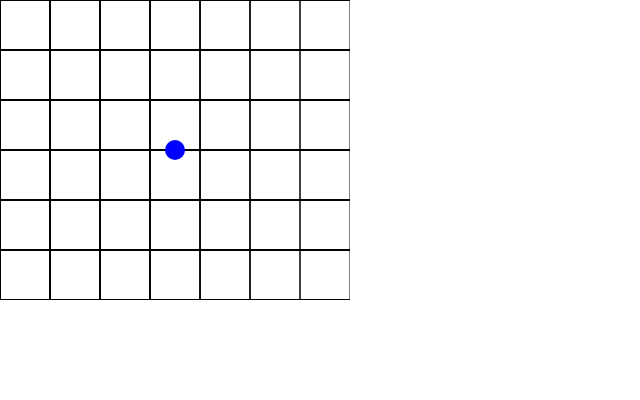
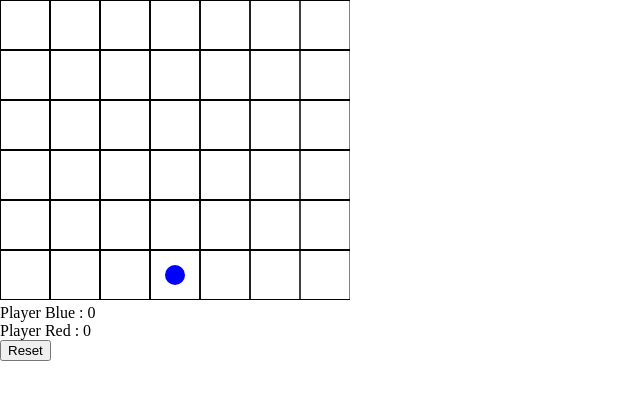
Before and after one commit to baydir75/puissance4Canvas, a plain HTML site: page index.html in a window 1280 px wide. Both pictures are taken after a click on the element 175 px from the left and 150 px from the top of the page. Shown: the whole page, without its empty margins (0-640 px from the left). Drawn offline with Linux system fonts and the light colour scheme.

Commit message:
Puissance 4 v2

```diff
--- /dev/null
+++ b/app2.js
@@ -0,0 +1,193 @@
+const canvas = document.getElementById('puissance4')
+const ctx = canvas.getContext('2d')
+const playerScore = document.getElementById('playerScore')
+const reset = document.getElementById('reset')
+
+ctx.strokeStyle = "#000000"
+
+const numberOfXAxisCases = 7
+const numberOfYAxisCases = 6
+
+const caseWidth = canvas.width/numberOfXAxisCases
+const caseHeight = canvas.height/numberOfYAxisCases
+
+let playerTurn = 'blue'
+let lineIndex;
+let columnIndex;
+let isGameOver = false
+
+// Un array pour chaque colonne
+
+const score = {
+    playerBlue: 0,
+    playerRed: 0
+}
+
+let dummyArray = [
+    [{player:""},{player:""},{player:""},{player:""},{player:""},{player:""}],
+    [{player:""},{player:""},{player:""},{player:""},{player:""},{player:""}],
+    [{player:""},{player:""},{player:""},{player:""},{player:""},{player:""}],
+    [{player:""},{player:""},{player:""},{player:""},{player:""},{player:""}],
+    [{player:""},{player:""},{player:""},{player:""},{player:""},{player:""}],
+    [{player:""},{player:""},{player:""},{player:""},{player:""},{player:""}],
+    [{player:""},{player:""},{player:""},{player:""},{player:""},{player:""}]
+]
+
+const incrementingScore = (playerTurn) => {
+    if (playerTurn === "blue") {
+        score.playerBlue++
+    } else {
+        score.playerRed++
+    }
+}
+
+const displayScore = () => {
+    playerScore.innerText = `Player Blue : ${score.playerBlue}
+    Player Red : ${score.playerRed}`
+}
+
+const drawCircle = (x, tokenColor) => {
+    let newY;
+    let numberofCasesFull = 0
+    for (const item of dummyArray[columnIndex]) {
+        if (item.player === "") {
+            numberofCasesFull++
+        }
+    }
+    newY = numberofCasesFull*caseHeight-25
+    ctx.fillStyle = tokenColor;
+    ctx.beginPath()
+    ctx.arc(x, newY, 10, 0, Math.PI * 2, false)
+    ctx.fill()
+}
+
+const gameTurn = (x, dummyArray, tokenColor) => {
+    addToDummyArrayAndDraw(x, dummyArray, tokenColor)
+    winningCondition()
+    if (playerTurn === 'blue') {
+        return playerTurn = 'red'
+    }
+        return playerTurn = 'blue'
+}
+
+const drawGameGrid = () => {
+    for (yAxis = 0; yAxis <= canvas.height; yAxis += caseHeight) {
+        ctx.moveTo(0, yAxis);
+        ctx.lineTo(canvas.width, yAxis);
+        ctx.stroke();
+    }
+    for (xAxis = 0; xAxis <= canvas.width; xAxis += caseWidth) {
+        ctx.moveTo(xAxis, 0);
+        ctx.lineTo(xAxis, canvas.height);
+        ctx.stroke();
+    }
+}
+
+const findColumnIndex = (x) => {
+    const columnNumber = (x/100)*2
+    columnIndex = Math.floor(columnNumber)
+}
+
+const addToDummyArrayAndDraw = (x) => {
+    let test = 0
+    findColumnIndex(x)
+    for (let xNewTurn = 0; xNewTurn < dummyArray.length; xNewTurn++) {
+        if (xNewTurn === columnIndex && dummyArray[xNewTurn].length <= numberOfYAxisCases) {
+            drawCircle(x, playerTurn)
+            for (let yNewTurn = 0; yNewTurn < dummyArray[xNewTurn].length; yNewTurn++) {
+                for (const item of dummyArray[xNewTurn]) {
+                    if (item.player !== "") {
+                        test++
+                    }
+                }
+                dummyArray[xNewTurn][test].player = playerTurn
+                break;
+            }
+        }
+    }
+}
+
+const winningCondition = () => {
+    for (let line = 0; line < numberOfYAxisCases-3; line++) {
+        for (let column = 0; column < numberOfXAxisCases; column++) {
+            if (dummyArray[column][line].player === playerTurn
+                && dummyArray[column][line+1].player === playerTurn
+                && dummyArray[column][line+2].player === playerTurn
+                && dummyArray[column][line+3].player === playerTurn) {
+                console.log(`Winner : ${playerTurn}`)
+                isGameOver = true;
+                incrementingScore(playerTurn)
+                break;
+            }
+        }
+    }
+
+    for (let line = 0; line < numberOfYAxisCases; line++) {
+        for (let column = 0; column < numberOfXAxisCases-3; column++) {
+            if (dummyArray[column][line].player === playerTurn
+                && dummyArray[column+1][line].player === playerTurn
+                && dummyArray[column+2][line].player === playerTurn
+                && dummyArray[column+3][line].player === playerTurn) {
+                console.log(`Winner : ${playerTurn}`)
+                isGameOver = true;
+                incrementingScore(playerTurn)
+                break;
+            }
+        }
+    }
+
+    for (let line = 0; line < numberOfYAxisCases-3; line++) {
+        for (let column = 0; column < numberOfXAxisCases-3; column++) {
+            if (dummyArray[column][line].player === playerTurn
+                && dummyArray[column+1][line+1].player === playerTurn
+                && dummyArray[column+2][line+2].player === playerTurn
+                && dummyArray[column+3][line+3].player === playerTurn) {
+                console.log(`Winner : ${playerTurn}`)
+                isGameOver = true;
+                incrementingScore(playerTurn)
+                break;
+            }
+        }
+    }
+
+    for (let line = 3; line < numberOfYAxisCases; line++) {
+        for (let column = 0; column < numberOfXAxisCases-3; column++) {
+            if (dummyArray[column][line].player === playerTurn
+                && dummyArray[column+1][line-1].player === playerTurn
+                && dummyArray[column+2][line-2].player === playerTurn
+                && dummyArray[column+3][line-3].player === playerTurn) {
+                console.log(`Winner : ${playerTurn}`)
+                isGameOver = true;
+                incrementingScore(playerTurn)
+                break;
+            }
+        }
+    }
+}
+
+drawGameGrid()
+
+canvas.addEventListener("click", e => {
+    if (isGameOver === true) {
+        return;
+    }
+    let mouseX = e.clientX;
+    gameTurn(mouseX, 275, dummyArray, playerTurn)
+    displayScore()
+});
+
+reset.addEventListener("click", () => {
+    isGameOver = false
+    ctx.clearRect(0, 0, canvas.width, canvas.height)
+    drawGameGrid()
+    dummyArray = [
+        [{player:""},{player:""},{player:""},{player:""},{player:""},{player:""}],
+        [{player:""},{player:""},{player:""},{player:""},{player:""},{player:""}],
+        [{player:""},{player:""},{player:""},{player:""},{player:""},{player:""}],
+        [{player:""},{player:""},{player:""},{player:""},{player:""},{player:""}],
+        [{player:""},{player:""},{player:""},{player:""},{player:""},{player:""}],
+        [{player:""},{player:""},{player:""},{player:""},{player:""},{player:""}],
+        [{player:""},{player:""},{player:""},{player:""},{player:""},{player:""}]
+    ]
+    playerTurn = "blue"
+})
--- a/index.html
+++ b/index.html
@@ -4,11 +4,17 @@
     <meta charset="UTF-8">
     <meta http-equiv="X-UA-Compatible" content="IE=edge">
     <meta name="viewport" content="width=device-width, initial-scale=1.0">
-    <script src="app.js" defer></script>
+    <script src="app2.js" defer></script>
     <link rel="stylesheet" href="style.css">
     <title>Puissance 4</title>
 </head>
 <body>
     <canvas id="puissance4" width="350" height="300"></canvas>
+    <div id="playerScore">
+
+    </div>
+    <div>
+        <button id="reset">Reset</button>
+    </div>
 </body>
 </html>
```
